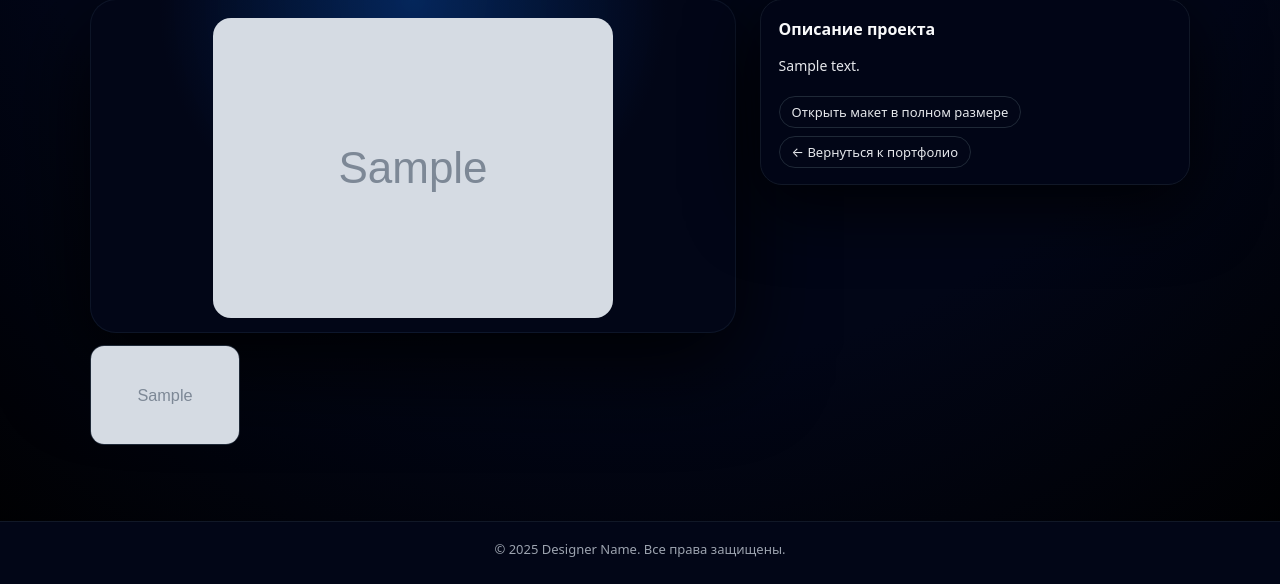
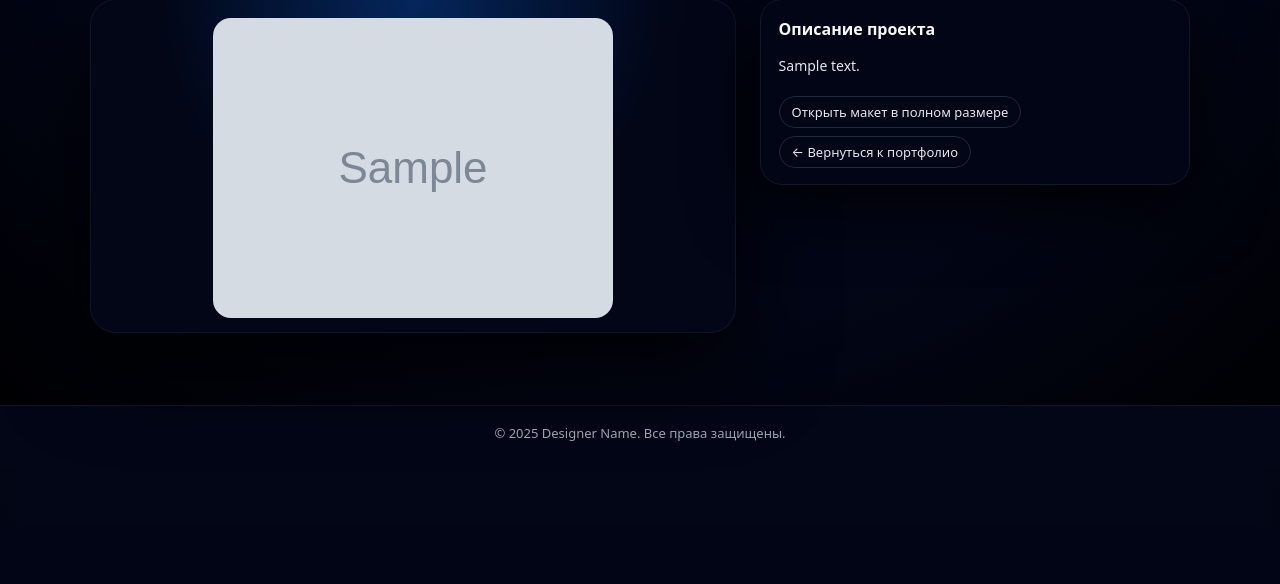
Before and after one commit to Yash1x/TRPOwebsite, a Django app: a page that uses templates/gallery/work_detail.html in a window 1280 px wide. Shown: the part 276-860 px from the top of the page. After the commit the page ends 717 px from the top, so only its background shows below. Run offline with Django 5.2, Linux system fonts and the light colour scheme; tables that the repository leaves empty hold one stand-in row (values such as "Sample post"); grey boxes marked "Sample" are stand-in pictures.

Commit message:
фикс страницы с работами. отображение лишь одного превью

```diff
--- a/templates/gallery/work_detail.html
+++ b/templates/gallery/work_detail.html
@@ -19,16 +19,6 @@
                      alt="{{ work.title }}"
                      class="work-detail__main-image">
             </div>
-
-            {% if work.images.all %}
-                <div class="work-detail__thumbs">
-                    {% for image in work.images.all %}
-                        <img src="{{ image.image.url }}"
-                             alt="{{ image.caption }}"
-                             class="work-detail__thumb">
-                    {% endfor %}
-                </div>
-            {% endif %}
         </div>
 
         <div class="work-detail__text">
```
